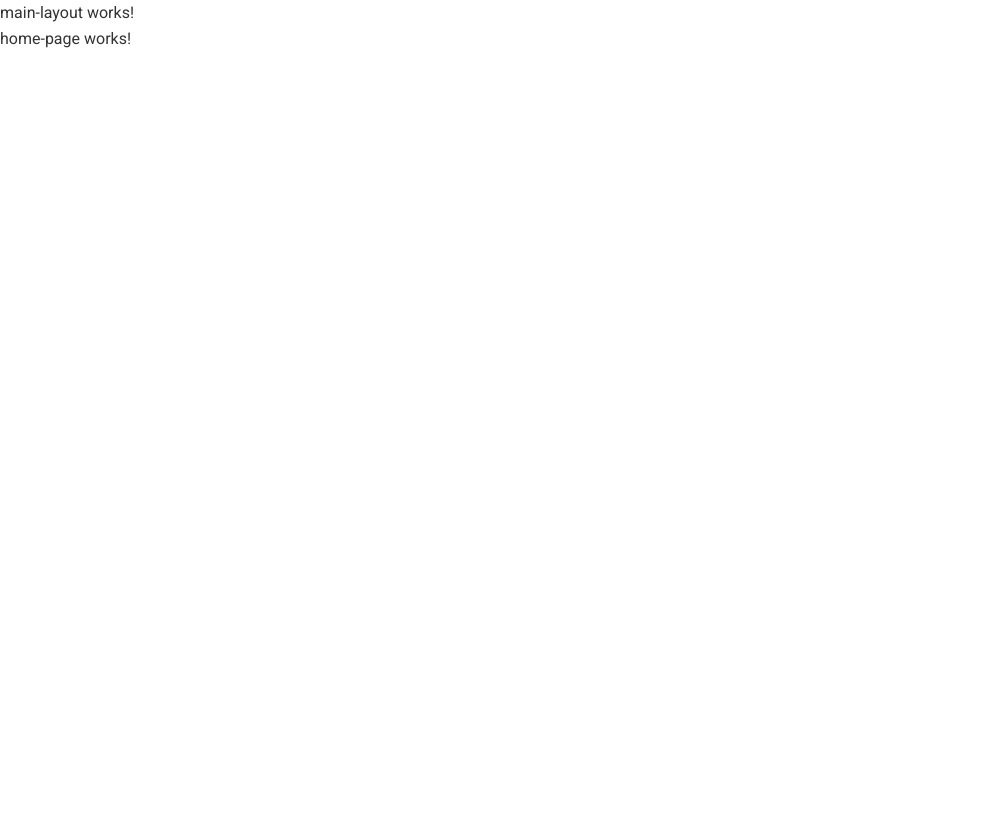
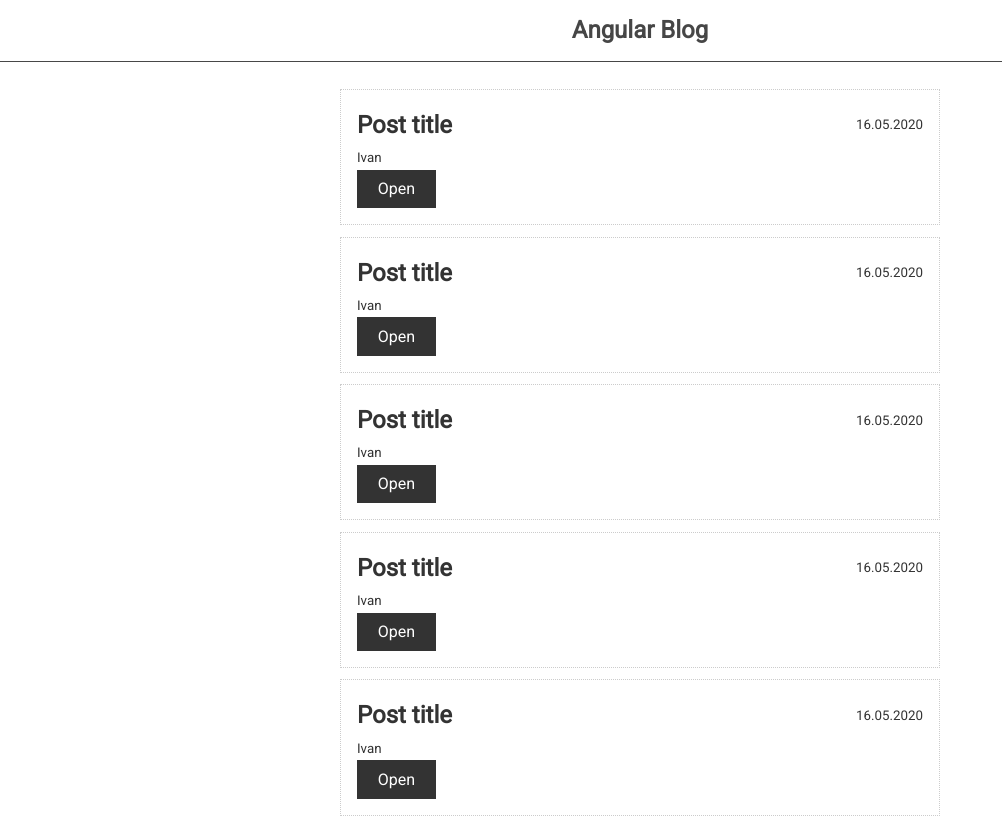
Before and after one commit to BigUhoTape/Blog-App, an Angular app: page / in a window 1280 px wide. Shown: the whole page, without its empty margins (0-1002 px from the left). Before the commit the page ends 800 px from the top, so only its background shows below. Built offline with nearby package versions, Linux system fonts and the light colour scheme.

Commit message:
create post component & fix home page view

```diff
--- a/src/app/app.module.ts
+++ b/src/app/app.module.ts
@@ -6,13 +6,15 @@
 import { MainLayoutComponent } from './shared/components/main-layout/main-layout.component';
 import { HomePageComponent } from './home-page/home-page.component';
 import { PostPageComponent } from './post-page/post-page.component';
+import { PostComponent } from './shared/components/post/post.component';
 
 @NgModule({
   declarations: [
     AppComponent,
     MainLayoutComponent,
     HomePageComponent,
-    PostPageComponent
+    PostPageComponent,
+    PostComponent
   ],
   imports: [
     BrowserModule,
--- a/src/app/home-page/home-page.component.html
+++ b/src/app/home-page/home-page.component.html
@@ -1 +1,7 @@
-<p>home-page works!</p>
+<div class="posts">
+  <app-post></app-post>
+  <app-post></app-post>
+  <app-post></app-post>
+  <app-post></app-post>
+  <app-post></app-post>
+</div>
--- a/src/app/home-page/home-page.component.scss
+++ b/src/app/home-page/home-page.component.scss
@@ -0,0 +1,4 @@
+.posts {
+  max-width: 600px;
+  margin: 0 auto;
+}
--- a/src/app/shared/components/main-layout/main-layout.component.html
+++ b/src/app/shared/components/main-layout/main-layout.component.html
@@ -1,2 +1,7 @@
-<p>main-layout works!</p>
-<router-outlet></router-outlet>
+<nav class="navbar main">
+  <h1>Angular Blog</h1>
+</nav>
+
+<div class="container">
+  <router-outlet></router-outlet>
+</div>
--- /dev/null
+++ b/src/app/shared/components/post/post.component.html
@@ -0,0 +1,16 @@
+<div class="card">
+  <div class="card-header">
+    <h2>Post title</h2>
+
+    <small>16.05.2020</small>
+  </div>
+
+  <div>
+    <small>Ivan</small>
+  </div>
+
+  <button
+    [routerLink]="['/post', 12312]"
+    class="btn btn-dark"
+  >Open</button>
+</div>
--- /dev/null
+++ b/src/app/shared/components/post/post.component.ts
@@ -0,0 +1,15 @@
+import { Component, OnInit } from '@angular/core';
+
+@Component({
+  selector: 'app-post',
+  templateUrl: './post.component.html',
+  styleUrls: ['./post.component.scss']
+})
+export class PostComponent implements OnInit {
+
+  constructor() { }
+
+  ngOnInit(): void {
+  }
+
+}
```
Also changed, not shown: src/app/shared/components/post/post.component.scss (added).
